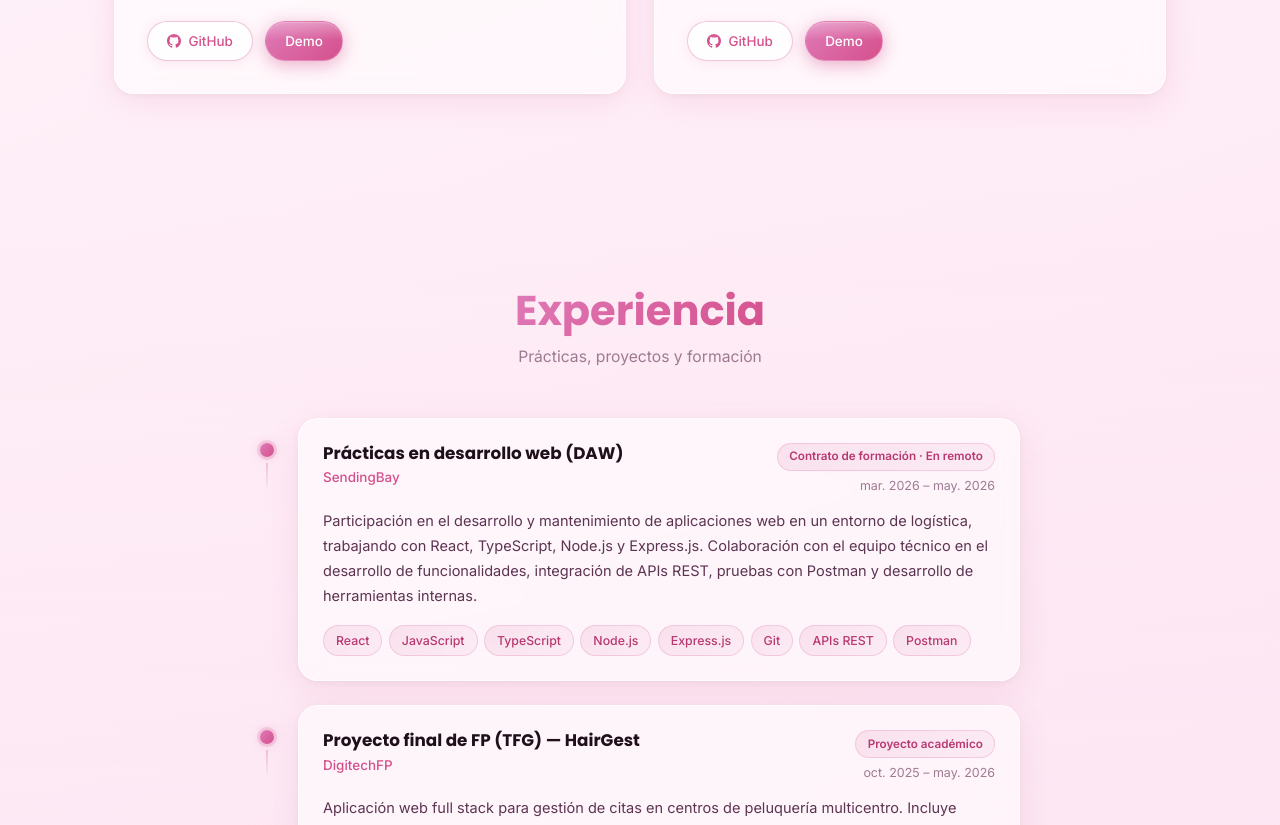
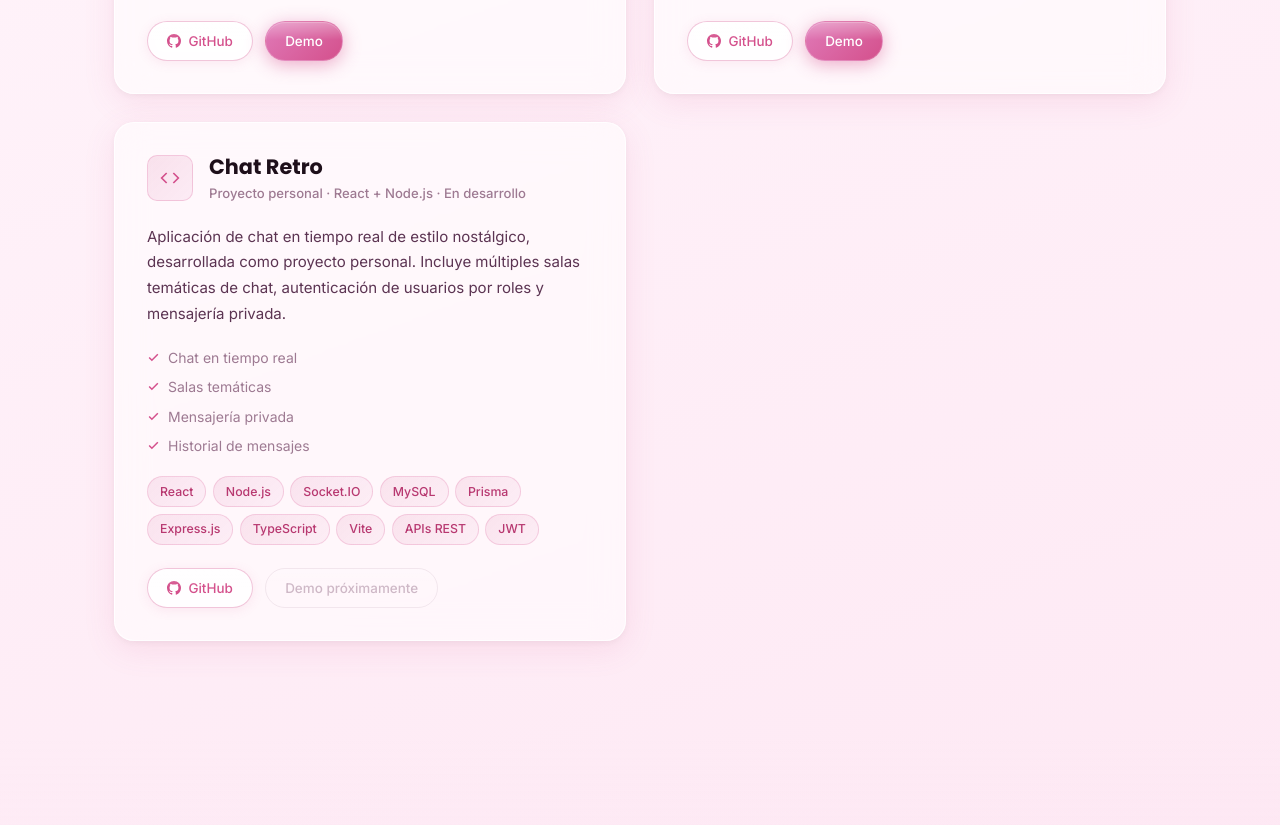
Before and after one commit to Monica-pxl/portfolio-monica, a React (Vite) app: page / in a window 1280 px wide. Shown: the part 3485-4310 px from the top of the page. Built offline with nearby package versions, Linux system fonts and the light colour scheme.

Commit message:
nuevo proyecto en desarrollo añadido

```diff
--- a/src/components/Projects.tsx
+++ b/src/components/Projects.tsx
@@ -22,6 +22,12 @@ const PROJECTS: Project[] = [
     github: 'https://github.com/Monica-pxl/Proyecto-React-Monica-Munoz',
     demo: 'https://gallery-space-three.vercel.app/',
   },
+  {
+    id: 'chat-retro',
+    tags: ['React', 'Node.js', 'Socket.IO', 'MySQL', 'Prisma', 'Express.js', 'TypeScript', 'Vite', 'APIs REST', 'JWT'],
+    github: 'https://github.com/Monica-pxl/Chat-Retro.git',
+    demo: null,
+  }
 ];
 
 function CheckIcon() {
--- a/src/components/Skills.tsx
+++ b/src/components/Skills.tsx
@@ -22,7 +22,7 @@ const SKILL_GROUPS: SkillGroup[] = [
   {
     categoryKey: 2,
     icon: '⬡',
-    skills: ['Node.js', 'Express.js', 'APIs REST', 'JWT', 'Symfony', 'Doctrine ORM', 'Composer'],
+    skills: ['Node.js', 'Express.js', 'Prisma', 'APIs REST', 'JWT', 'Symfony', 'Doctrine ORM', 'Composer'],
   },
   {
     categoryKey: 3,
--- a/src/i18n/translations.ts
+++ b/src/i18n/translations.ts
@@ -83,6 +83,14 @@ export const translations = {
             'Single Page Application con gestión de tarjetas fotográficas. Permite agregar, editar y eliminar imágenes, dar likes, reordenarlas con drag & drop y alternar entre modo claro y oscuro.',
           features: ['CRUD completo', 'Likes', 'Drag & drop', 'Modo oscuro'],
         },
+        {
+          id: 'chat-retro',
+          title: 'Chat Retro',
+          subtitle: 'Proyecto personal · React + Node.js · En desarrollo',
+          description:
+            'Aplicación de chat en tiempo real de estilo nostálgico, desarrollada como proyecto personal. Incluye múltiples salas temáticas de chat, autenticación de usuarios por roles y mensajería privada.',
+          features: ['Chat en tiempo real', 'Salas temáticas', 'Mensajería privada', 'Historial de mensajes'],
+        }
       ],
       demo: 'Demo',
     },
@@ -293,6 +301,14 @@ export const translations = {
             'Single Page Application with photo card management. Allows adding, editing and deleting images, liking, reordering with drag & drop and toggling between light and dark mode.',
           features: ['Full CRUD', 'Likes', 'Drag & drop', 'Dark mode'],
         },
+        {
+          id: 'chat-retro',
+          title: 'Chat Retro',
+          subtitle: 'Personal project · React + Node.js · In development',
+          description:
+            'Nostalgic-style real-time chat application developed as a personal project. It includes multiple themed chat rooms, role-based user authentication, and private messaging.',
+          features: ['Real-time chat', 'Themed chat rooms', 'Private messaging', 'Message history'],
+        }
       ],
       demo: 'Demo',
     },
```
Also changed, not shown: 1 other file (tests, documents, lock files or other folders).
